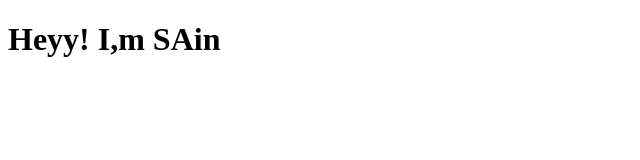
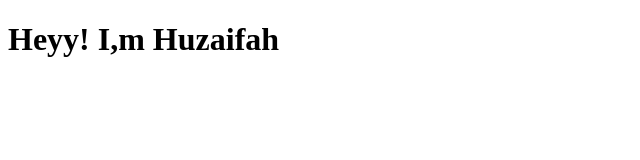
Before and after one commit to HuzaifahMansoor/AptechPractice, a plain HTML site: page index.html in a window 1280 px wide. Shown: the whole page, without its empty margins (0-640 px from the left). Drawn offline with Linux system fonts and the light colour scheme.

Commit message:
saved file

```diff
--- a/index.html
+++ b/index.html
@@ -6,6 +6,6 @@
     <title>Document</title>
 </head>
 <body>
-    <h1>Heyy! I,m SAin</h1>
+    <h1>Heyy! I,m Huzaifah</h1>
 </body>
 </html>
```
